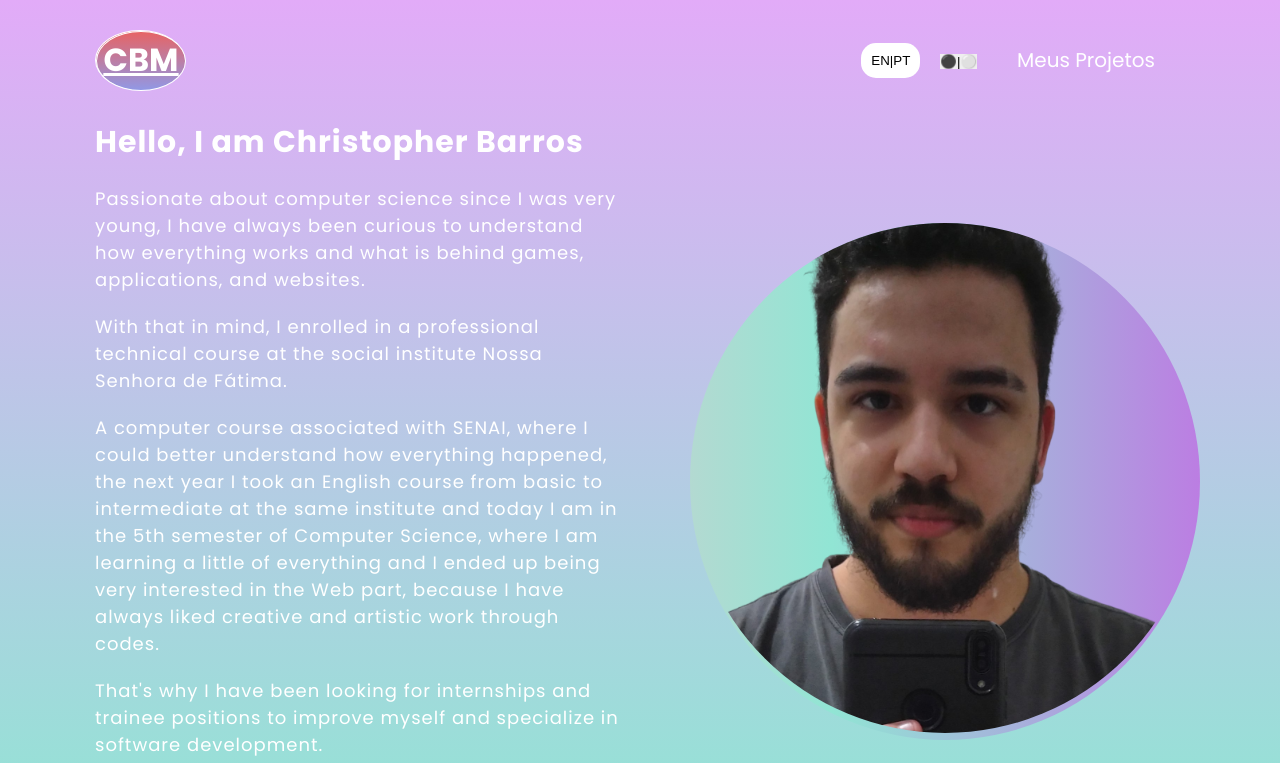
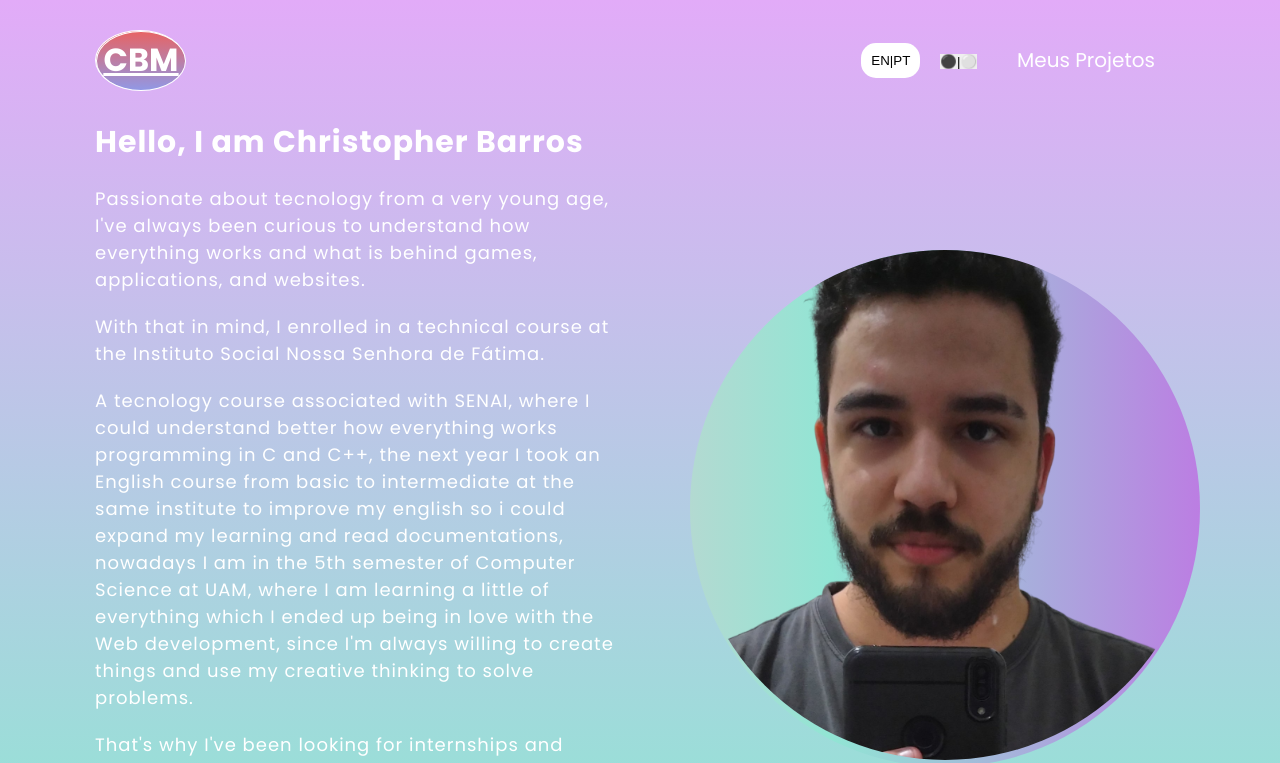
Before and after one commit to chrisbmineiro/portfolio3, a plain HTML site: page index.html in a window 1280 px wide. Both pictures are taken after a click on the button "EN|PT". Shown: the top 763 px of the page. Drawn offline with nearby package versions, Linux system fonts and the light colour scheme.

Commit message:
arrumando a parte inglês

```diff
--- a/index.html
+++ b/index.html
@@ -74,23 +74,12 @@
         </div>
         <div class="infos" id="texto-en" style="display: none;">
             <h1>Hello, I am Christopher Barros</h1>
-            <p>Passionate about computer science since I was very young, I have always been curious to understand
-                how
-                everything works and what is behind games, applications, and websites.</p>
-            <p>With that in mind, I enrolled in a professional technical course at the social institute Nossa
-                Senhora de
-                Fátima.</p>
-            <p>A computer course associated with SENAI, where I could better understand how everything happened, the
-                next year I took an English course from basic to intermediate at the same institute and today I am
-                in
-                the 5th semester of Computer Science, where I am learning a little of everything and I ended up
-                being
-                very interested in the Web part, because I have always liked creative and artistic work through
-                codes.
+            <p>Passionate about tecnology from a very young age, I've always been curious to understand how everything works and what is behind games, applications, and websites.</p>
+            <p>With that in mind, I enrolled in a technical course at the Instituto Social Nossa Senhora de Fátima.</p>
+            <p>A tecnology course associated with SENAI, where I could understand better how everything works programming in C and C++, the next year I took an English course from basic to intermediate at the same institute to improve my english so i could expand my learning and read documentations, nowadays I am in the 5th semester of Computer Science at UAM, where I am learning a little of everything which I ended up being in love with the Web development, since I'm always willing to create things and use my creative thinking to solve problems.
             </p>
-            <p>That's why I have been looking for internships and trainee positions to improve myself and specialize
-                in
-                software development.</p>
+            <p>That's why I've been looking for internships and trainee programs to improve myself and specialize at software development
+            </p>
             <ul class="redes-sociais">
                 <li>
                     <a href="https://www.linkedin.com/in/chrisbmineiro" title="minha pagina no linkedin"
```
